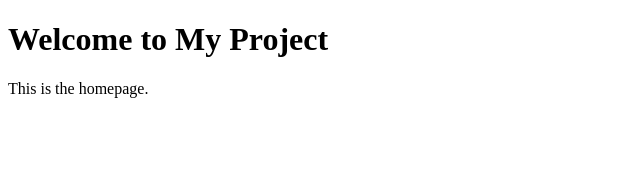
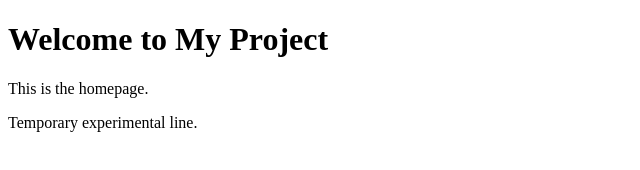
Before and after one commit to kondetiv59/git-workflow-assignment, a plain HTML site: page index.html in a window 1280 px wide. Shown: the whole page, without its empty margins (0-640 px from the left). Drawn offline with Linux system fonts and the light colour scheme.

Commit message:
Add temporary line to index.html

```diff
--- a/index.html
+++ b/index.html
@@ -1,2 +1,3 @@
 <!DOCTYPE html><html><head><title>Home</title></head><body><h1>Welcome to My Project</h1></body></html>
 <p>This is the homepage.</p>
+<p>Temporary experimental line.</p>
```
